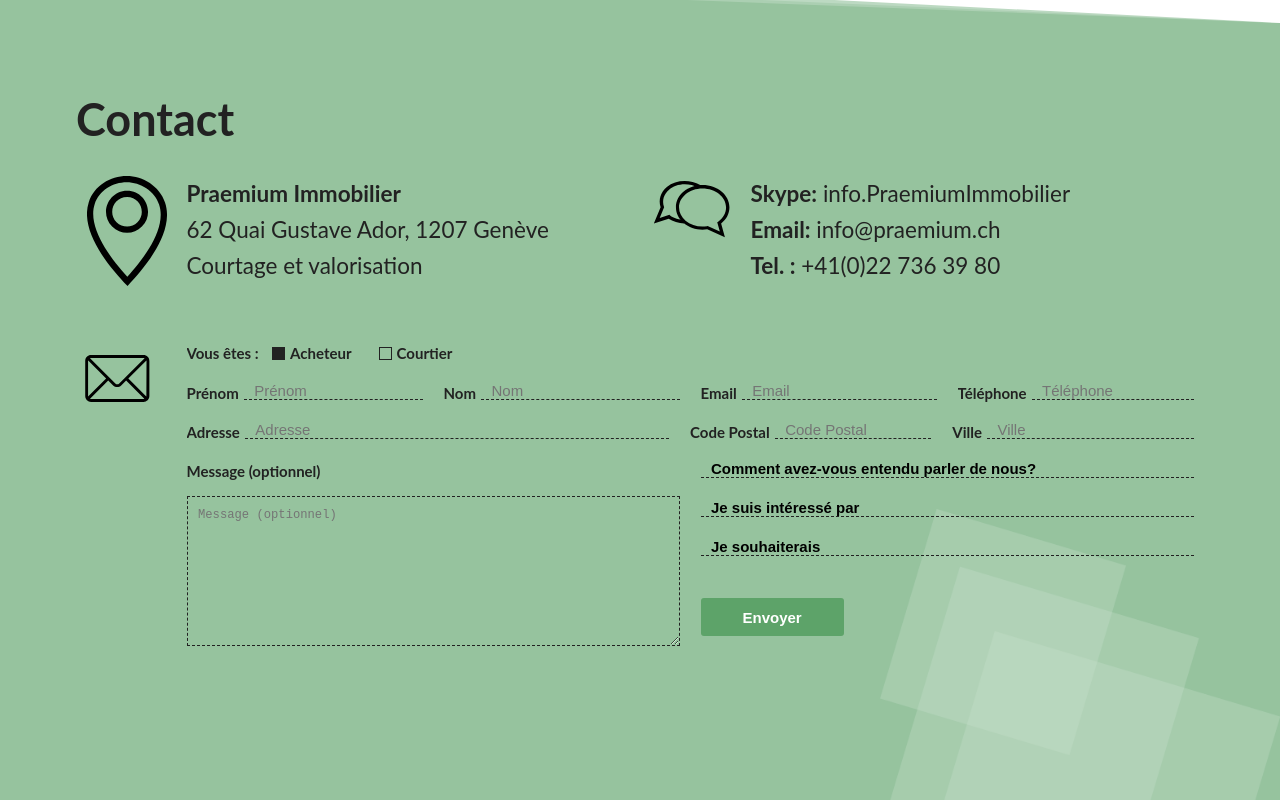
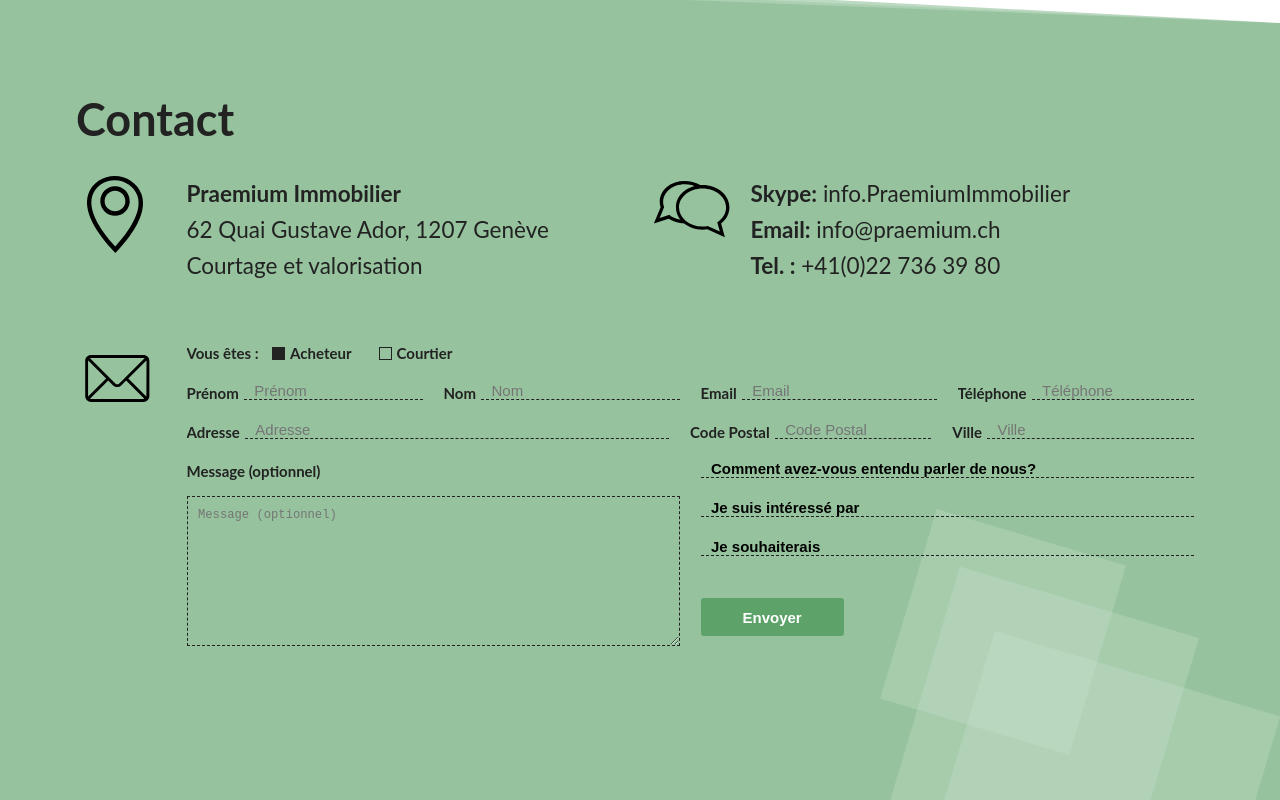
Before and after one commit to chillydesign/praemium_mini_2020_static, a website: page index.html in a window 1280 px wide. Shown: the part 3494-4294 px from the top of the page. Drawn offline with Linux system fonts and the light colour scheme; some packages are replaced by stand-ins of ours.

Commit message:
background szie for addrssbox

```diff
--- a/scss/global.scss
+++ b/scss/global.scss
@@ -195,6 +195,7 @@
 
         &.address_box {
             background-image: url('../images/marker.svg');
+            background-size: 56px;
         }
 
         &.form_box {
```
Also changed, not shown: css/global.css.
